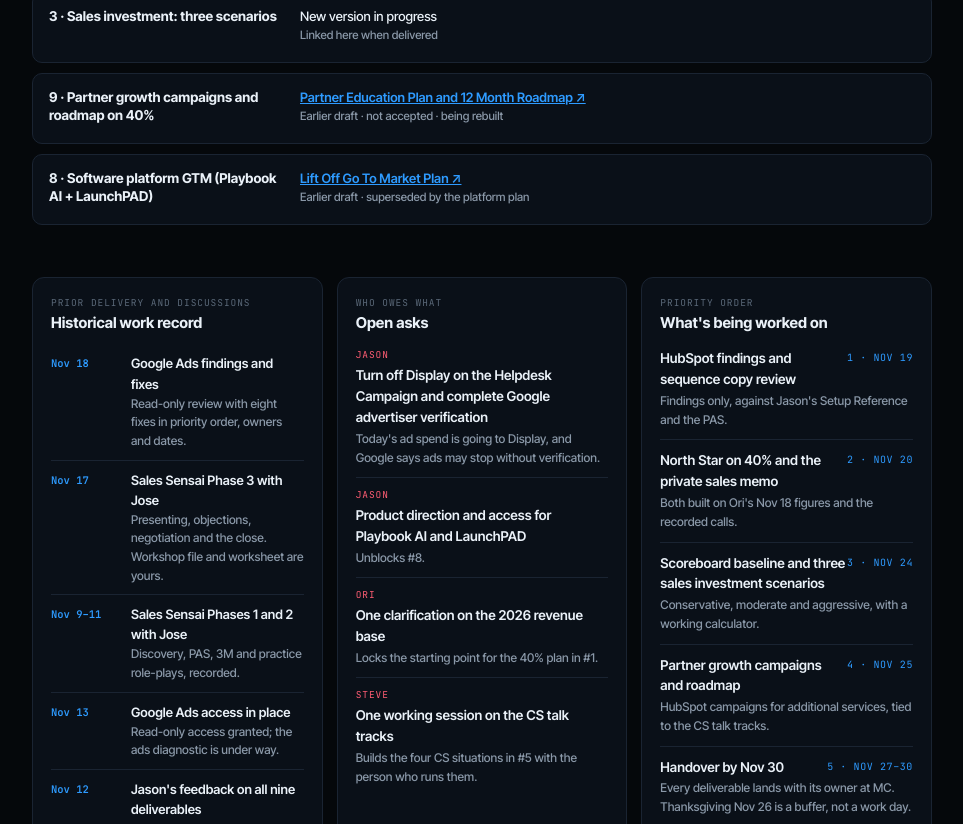
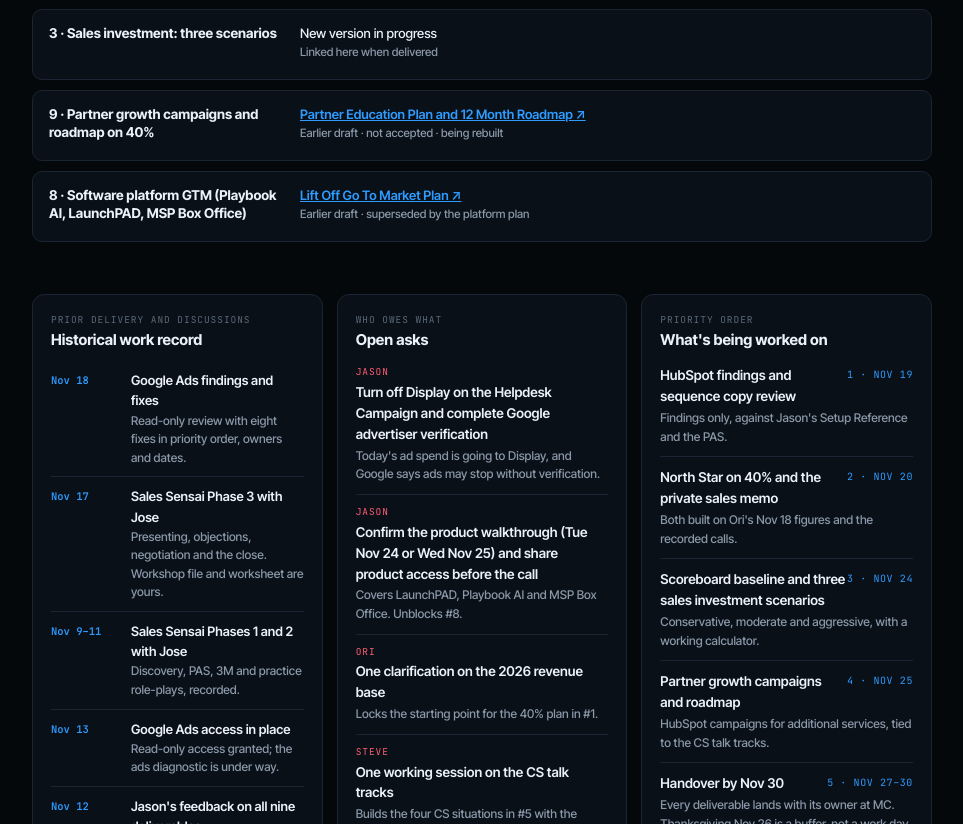
Before and after one commit to LoboGTM/mc-flightplan, a plain HTML site: page index.html in a window 1280 px wide. Shown: the part 1873-2697 px from the top of the page, without its empty margins (158-1121 px from the left). Drawn offline with Linux system fonts and the light colour scheme.

Commit message:
Board: #8 product walkthrough set for Nov 24/25, MSP Box Office added
Co-Authored-By: Claude Opus 5.5 <noreply@anthropic.com>
Claude-Session: https://claude.ai/code/session_01CPCnRprR3gqC8LKEvcFeW9

```diff
--- a/index.html
+++ b/index.html
@@ -429,13 +429,13 @@ const DATA = {
         },
         {
           "id": "lo",
-          "n": "8 · Software platform GTM (Playbook AI + LaunchPAD)",
+          "n": "8 · Software platform GTM (Playbook AI, LaunchPAD, MSP Box Office)",
           "s": "need",
           "a": "2026-11-13",
-          "b": "2026-11-24",
-          "due": "Proposed Nov 24",
+          "b": "2026-11-27",
+          "due": "Product call Nov 24 or 25 · plan by Nov 27",
           "note": "One plan: Playbook AI as the entry product and LaunchPAD (includes Playbook AI) as the full platform. Packaging, a pricing recommendation against competitors and a 90-day launch plan. Lift Off is the Partner portal and is not sold.",
-          "need": "Jason: product direction and positioning for Playbook AI and LaunchPAD, plus product access.",
+          "need": "Jason: product walkthrough call (Tue Nov 24 or Wed Nov 25) and product access ahead of the call.",
           "steps": [
             {
               "t": "Product access list sent to Jason",
@@ -549,8 +549,8 @@ const DATA = {
     },
     {
       "who": "Jason",
-      "what": "Product direction and access for Playbook AI and LaunchPAD",
-      "why": "Unblocks #8."
+      "what": "Confirm the product walkthrough (Tue Nov 24 or Wed Nov 25) and share product access before the call",
+      "why": "Covers LaunchPAD, Playbook AI and MSP Box Office. Unblocks #8."
     },
     {
       "who": "Ori",
```
